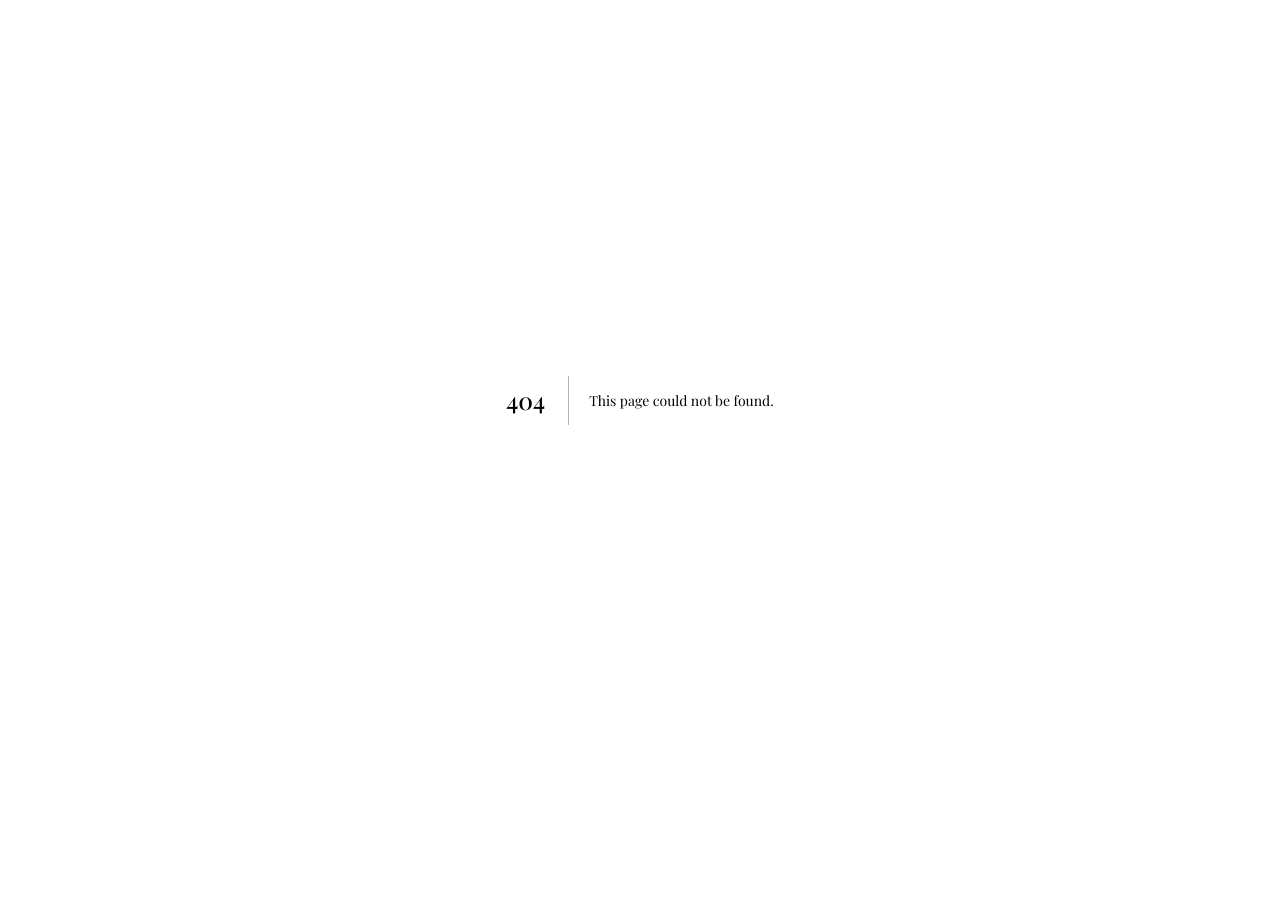
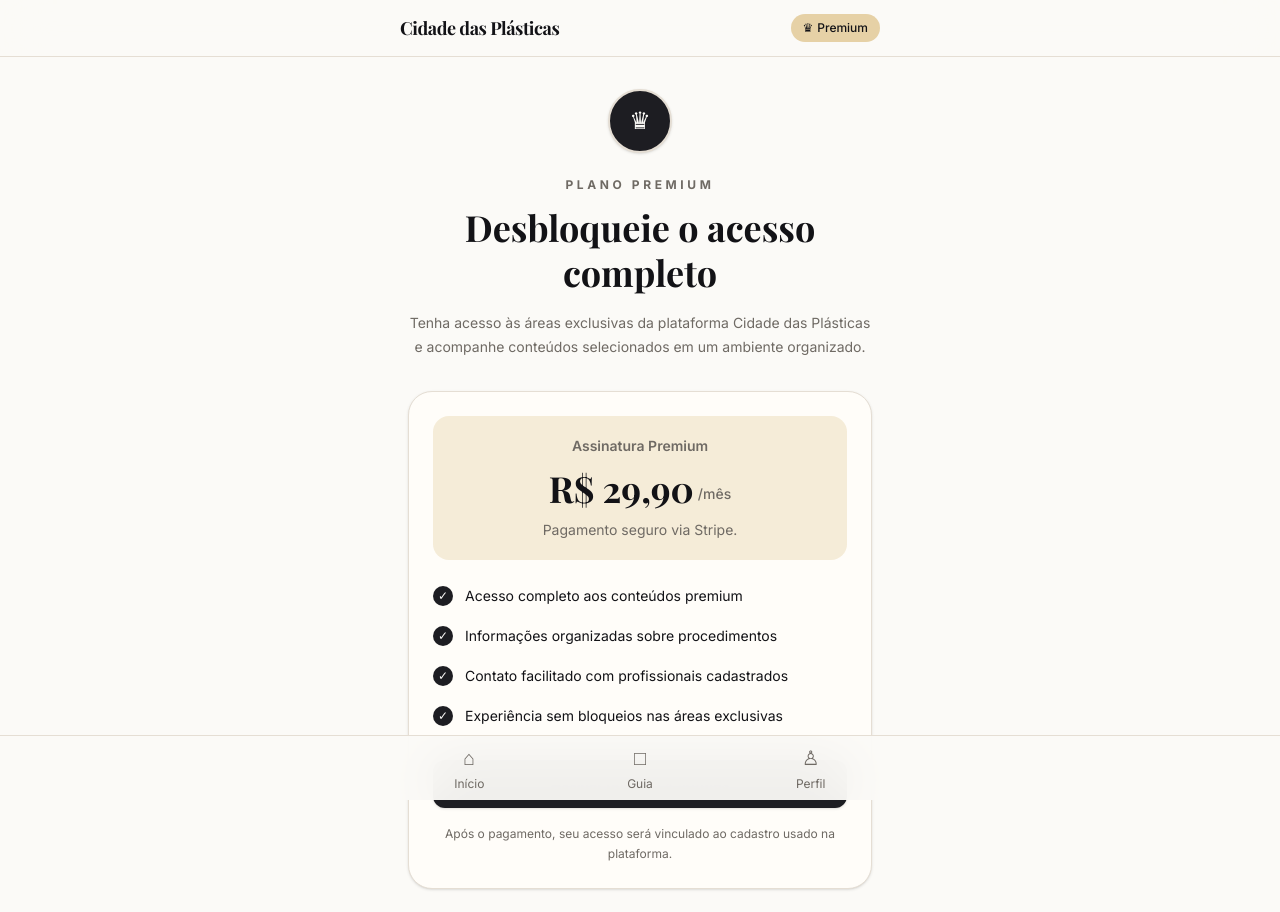
Before and after one commit to LeandroSatsuki/Uba-Cidade-Das-Plasticas, a Next.js app: page /premium in a window 1280 px wide. Before the commit this address had no page. Shown: the top 912 px of the page. Before the commit the page ends 800 px from the top, so only its background shows below. Built offline with nearby package versions, Linux system fonts and the light colour scheme.

Commit message:
feat: adicionar tela premium visual

```diff
--- /dev/null
+++ b/src/app/premium/page.tsx
@@ -0,0 +1,139 @@
+import Link from "next/link";
+
+const STRIPE_PAYMENT_LINK = "https://buy.stripe.com/5kQeVf2TiglybZqaHXak000";
+const PREMIUM_PRICE = "R$ 29,90";
+const PREMIUM_PERIOD = "/mês";
+
+const benefits = [
+  "Acesso completo aos conteúdos premium",
+  "Informações organizadas sobre procedimentos",
+  "Contato facilitado com profissionais cadastrados",
+  "Experiência sem bloqueios nas áreas exclusivas",
+];
+
+export default function PremiumPage() {
+  return (
+    <main className="min-h-screen bg-background text-foreground">
+      <header className="sticky top-0 z-50 border-b border-border bg-background/90 backdrop-blur-xl">
+        <div className="mx-auto flex h-14 max-w-lg items-center justify-between px-4">
+          <Link href="/feed" className="font-heading text-lg font-bold tracking-tight">
+            Cidade das Plásticas
+          </Link>
+
+          <Link
+            href="/premium"
+            className="inline-flex items-center gap-1 rounded-full bg-accent px-3 py-1.5 text-xs font-medium text-accent-foreground"
+          >
+            <span aria-hidden="true">♛</span>
+            Premium
+          </Link>
+        </div>
+      </header>
+
+      <section className="mx-auto max-w-lg px-6 pb-24 pt-8">
+        <div className="mb-8 text-center">
+          <div className="mx-auto mb-6 flex h-16 w-16 items-center justify-center rounded-full border-2 border-border bg-primary text-primary-foreground shadow-sm">
+            <span className="text-2xl" aria-hidden="true">
+              ♛
+            </span>
+          </div>
+
+          <p className="text-xs font-bold uppercase tracking-[0.3em] text-muted-foreground">
+            Plano Premium
+          </p>
+
+          <h1 className="mt-3 font-heading text-4xl font-bold leading-tight">
+            Desbloqueie o acesso completo
+          </h1>
+
+          <p className="mt-4 text-sm leading-6 text-muted-foreground">
+            Tenha acesso às áreas exclusivas da plataforma Cidade das Plásticas
+            e acompanhe conteúdos selecionados em um ambiente organizado.
+          </p>
+        </div>
+
+        <div className="rounded-3xl border border-border bg-card p-6 shadow-sm">
+          <div className="rounded-2xl bg-accent/40 p-5 text-center">
+            <p className="text-sm font-semibold text-muted-foreground">
+              Assinatura Premium
+            </p>
+
+            <div className="mt-3 flex items-end justify-center gap-1">
+              <span className="font-heading text-4xl font-bold">
+                {PREMIUM_PRICE}
+              </span>
+              <span className="pb-1 text-sm font-medium text-muted-foreground">
+                {PREMIUM_PERIOD}
+              </span>
+            </div>
+
+            <p className="mt-3 text-sm text-muted-foreground">
+              Pagamento seguro via Stripe.
+            </p>
+          </div>
+
+          <div className="mt-6 space-y-4">
+            {benefits.map((benefit) => (
+              <div key={benefit} className="flex items-start gap-3">
+                <span className="mt-0.5 flex h-5 w-5 items-center justify-center rounded-full bg-primary text-xs text-primary-foreground">
+                  ✓
+                </span>
+                <p className="text-sm leading-6">{benefit}</p>
+              </div>
+            ))}
+          </div>
+
+          <a
+            href={STRIPE_PAYMENT_LINK}
+            target="_blank"
+            rel="noreferrer"
+            className="mt-8 flex h-12 w-full items-center justify-center rounded-xl bg-primary px-4 text-sm font-bold text-white shadow-sm transition hover:opacity-90"
+          >
+            Assinar por {PREMIUM_PRICE}
+            {PREMIUM_PERIOD}
+          </a>
+
+          <p className="mt-4 text-center text-xs leading-5 text-muted-foreground">
+            Após o pagamento, seu acesso será vinculado ao cadastro usado na
+            plataforma.
+          </p>
+        </div>
+
+        <div className="mt-6 rounded-2xl border border-border bg-card p-5">
+          <h2 className="font-heading text-xl font-semibold">
+            Como funciona?
+          </h2>
+
+          <div className="mt-4 space-y-4 text-sm leading-6 text-muted-foreground">
+            <p>
+              1. Clique em <strong className="text-foreground">Assinar Premium</strong>.
+            </p>
+            <p>
+              2. Finalize o pagamento na página segura da Stripe.
+            </p>
+            <p>
+              3. O acesso premium será liberado no seu cadastro.
+            </p>
+          </div>
+        </div>
+      </section>
+
+      <nav className="fixed inset-x-0 bottom-0 z-50 border-t border-border bg-background/95 backdrop-blur-xl">
+        <div className="mx-auto grid h-16 max-w-lg grid-cols-3 text-xs text-muted-foreground">
+          <Link href="/" className="flex flex-col items-center justify-center gap-1">
+            <span className="text-xl">⌂</span>
+            Início
+          </Link>
+          <Link href="/feed" className="flex flex-col items-center justify-center gap-1">
+            <span className="text-xl">□</span>
+            Guia
+          </Link>
+          <Link href="/login" className="flex flex-col items-center justify-center gap-1">
+            <span className="text-xl">♙</span>
+            Perfil
+          </Link>
+        </div>
+      </nav>
+    </main>
+  );
+}
```
